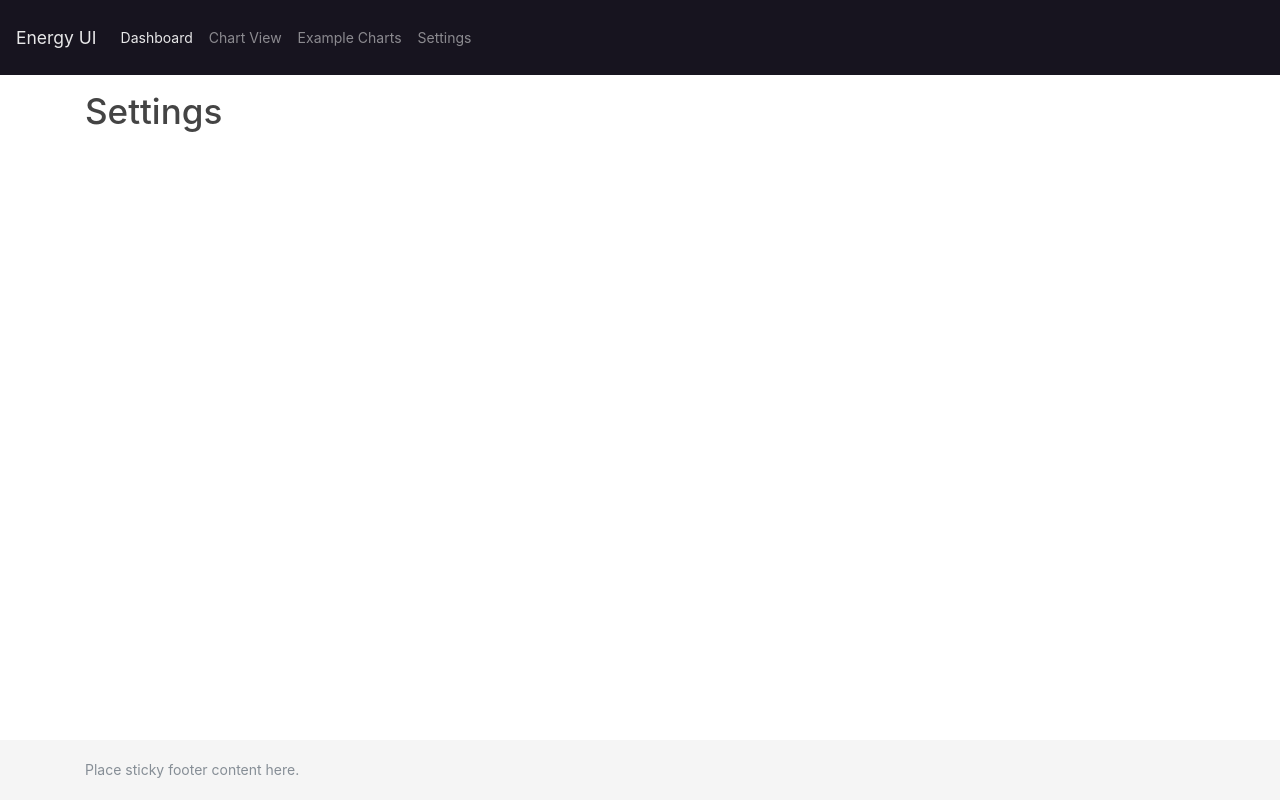
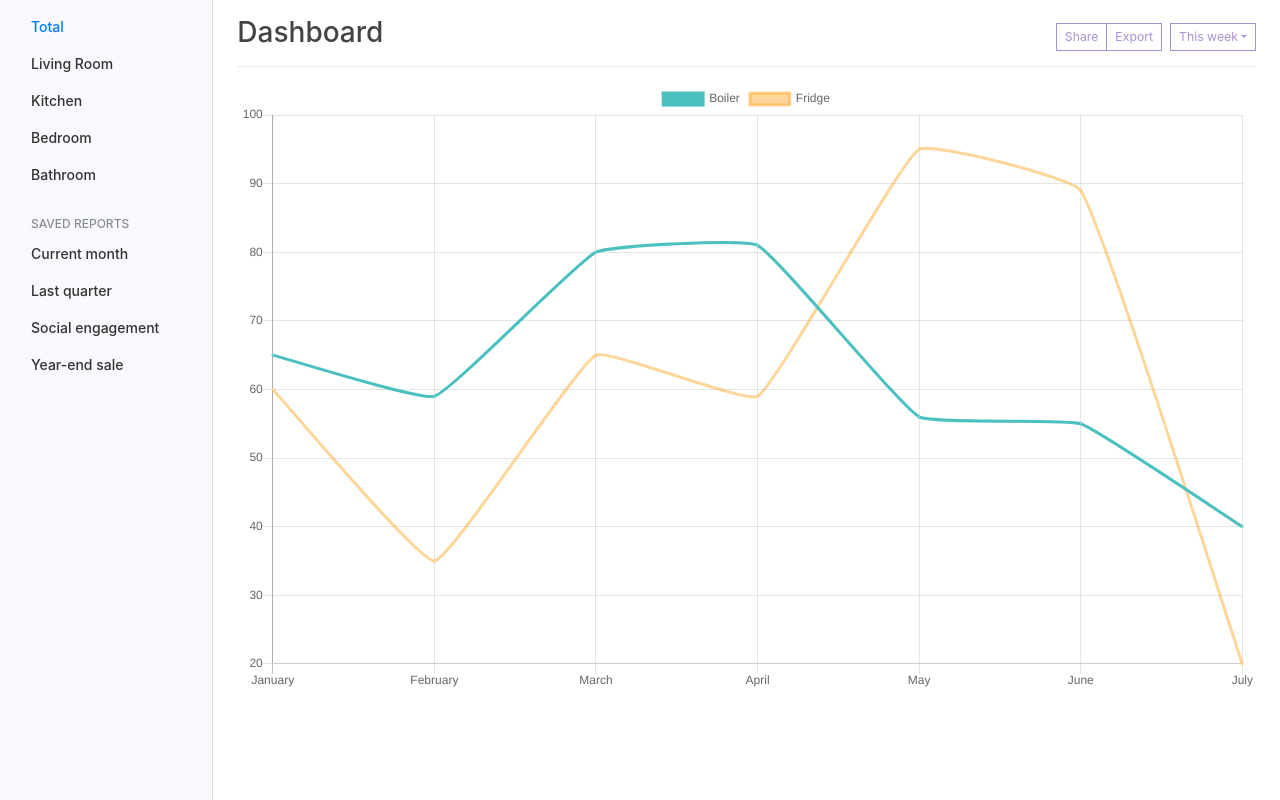
Before and after one commit to mlyczko/javascript-java-example-project, a React app: page /#/settings in a window 1280 px wide. Before the commit this address led to /#/settings. Built offline with nearby package versions, Linux system fonts and the light colour scheme; the HTML template or start-up script is replaced by a standard one.

Commit message:
Use bootstrap dashboard template

```diff
--- a/src/App.js
+++ b/src/App.js
@@ -3,30 +3,22 @@ import './css/App.css'
 import './css/custom.css'
 import { HashRouter as Router, Route } from 'react-router-dom'
 import { Navbar } from './components/navbar'
-import { Footer } from './components/footer'
 import { Dashboard } from './components/dashboard'
 import { Settings } from './components/settings'
-import { ExampleCharts } from './components/examplecharts'
-import { ChartView } from './components/chartview/chartview'
 
 
 class App extends Component {
     render() {
         return (
-            <div>
-                <Navbar />
+            <div className="container-fluid">
+                <div className="row">
+                    <Navbar />
 
-                <main id="main-content" role="main" className="container">
-                    <Router>
-                        <div>
-                            <Route exact path="/" component={Dashboard} />
-                            <Route exact path="/chartview" component={ChartView} />
-                            <Route path="/examplecharts" component={ExampleCharts} />
-                            <Route path="/settings" component={Settings} />
-                        </div>
-                    </Router>
-                </main>
-                <Footer />
+                    <main role="main" className="col-md-9 ml-sm-auto col-lg-10 px-4">
+                        <Dashboard />
+                    </main>
+
+                </div>
             </div>
         );
     }
--- a/src/components/chartview/chartview.js
+++ /dev/null
@@ -1,26 +0,0 @@
-import React from "react";
-
-import { Leftsidebar } from './leftsidebar'
-
-export class ChartView extends React.Component {
-    render() {
-        return (
-            <div>
-                <div className="row">
-                    <div className="col">
-                        <h1>Chart View</h1>
-                        <hr />
-                    </div>
-                </div>
-                <div className="row">
-                    <div className="col-2">
-                        <Leftsidebar />
-                    </div>
-                    <div className="col">
-                        Charts
-                    </div>
-                </div>
-            </div>
-        );
-    }
-}
--- a/src/components/chartview/leftsidebar.js
+++ /dev/null
@@ -1,39 +0,0 @@
-import React from "react";
-
-export class Leftsidebar extends React.Component {
-    render() {
-        return (
-            <nav id="chartviewsidebar">
-                <h4>Living Room</h4>
-                <label className="custom-control custom-checkbox">
-                    <input type="checkbox" className="custom-control-input" />
-                    <span className="custom-control-indicator"></span>
-                    TV
-                </label>
-                <label className="custom-control custom-checkbox">
-                    <input type="checkbox" className="custom-control-input" />
-                    <span className="custom-control-indicator"></span>
-                    Hifi
-                </label>
-
-                <h4>Kitchen</h4>
-                <label className="custom-control custom-checkbox">
-                    <input type="checkbox" className="custom-control-input" />
-                    <span className="custom-control-indicator"></span>
-                    Stove
-                </label>
-                <label className="custom-control custom-checkbox">
-                    <input type="checkbox" className="custom-control-input" />
-                    <span className="custom-control-indicator"></span>
-                    Fridge
-                </label>
-                <label className="custom-control custom-checkbox">
-                    <input type="checkbox" className="custom-control-input" />
-                    <span className="custom-control-indicator"></span>
-                    Oven
-                </label>
-
-            </nav>
-        );
-    }
-}
--- a/src/components/dashboard.js
+++ b/src/components/dashboard.js
@@ -1,10 +1,25 @@
 import React from "react";
+import { LineChart } from './samplecharts/line'
+import { Line } from "react-chartjs-2";
 
 export class Dashboard extends React.Component {
     render() {
-        return(
+        return (
             <div>
-                <h1>Dashboard</h1>
+                <div className="d-flex justify-content-between flex-wrap flex-md-nowrap align-items-center pt-3 pb-2 mb-3 border-bottom">
+                    <h1 className="h2">Dashboard</h1>
+                    <div className="btn-toolbar mb-2 mb-md-0">
+                        <div className="btn-group mr-2">
+                            <button className="btn btn-sm btn-outline-secondary">Share</button>
+                            <button className="btn btn-sm btn-outline-secondary">Export</button>
+                        </div>
+                        <button className="btn btn-sm btn-outline-secondary dropdown-toggle">
+                            <span data-feather="calendar"></span>
+                            This week
+                        </button>
+                    </div>
+                </div>
+                <LineChart />
             </div>
         );
     }
--- a/src/components/footer.js
+++ /dev/null
@@ -1,13 +0,0 @@
-import React from "react";
-
-export class Footer extends React.Component {
-    render() {
-        return (
-            <footer className="footer">
-                <div className="container">
-                    <span className="text-muted">Place sticky footer content here.</span>
-                </div>
-            </footer>
-        );
-    }
-}
--- a/src/components/navbar.js
+++ b/src/components/navbar.js
@@ -4,32 +4,75 @@ import { HashRouter as Router, Link } from 'react-router-dom'
 export class Navbar extends React.Component {
     render() {
         return (
-            <Router>
-                <header>
-                    <nav className="navbar navbar-expand-md navbar-dark fixed-top bg-dark">
-                        <Link to="/" className="navbar-brand">Energy UI</Link>
-                        <button className="navbar-toggler" type="button" data-toggle="collapse" data-target="#navbarCollapse" aria-controls="navbarCollapse" aria-expanded="false" aria-label="Toggle navigation">
-                            <span className="navbar-toggler-icon"></span>
-                        </button>
-                        <div className="collapse navbar-collapse" id="navbarCollapse">
-                            <ul className="navbar-nav mr-auto">
-                                <li className="nav-item active">
-                                    <Link to="/" className="nav-link">Dashboard <span className="sr-only">(current)</span></Link>
+            <nav className="col-md-2 d-none d-md-block bg-light sidebar">
+                <div className="sidebar-sticky">
+                    <ul className="nav flex-column">
+                        <li className="nav-item">
+                            <a className="nav-link active" href="#">
+                                <span data-feather="home"></span>
+                                Total <span className="sr-only">(current)</span>
+                            </a>
                         </li>
                         <li className="nav-item">
-                                    <Link to="/chartview" className="nav-link">Chart View</Link>
+                            <a className="nav-link" href="#">
+                                <span data-feather="file"></span>
+                                Living Room
+                </a>
                         </li>
                         <li className="nav-item">
-                                    <Link to="/examplecharts" className="nav-link">Example Charts</Link>
+                            <a className="nav-link" href="#">
+                                <span data-feather="shopping-cart"></span>
+                                Kitchen
+                </a>
                         </li>
                         <li className="nav-item">
-                                <Link to="/settings" className="nav-link">Settings</Link>
+                            <a className="nav-link" href="#">
+                                <span data-feather="users"></span>
+                                Bedroom
+                </a>
+                        </li>
+                        <li className="nav-item">
+                            <a className="nav-link" href="#">
+                                <span data-feather="bar-chart-2"></span>
+                                Bathroom
+                </a>
+                        </li>
+                    </ul>
+
+                    <h6 className="sidebar-heading d-flex justify-content-between align-items-center px-3 mt-4 mb-1 text-muted">
+                        <span>Saved reports</span>
+                        <a className="d-flex align-items-center text-muted" href="#">
+                            <span data-feather="plus-circle"></span>
+                        </a>
+                    </h6>
+                    <ul className="nav flex-column mb-2">
+                        <li className="nav-item">
+                            <a className="nav-link" href="#">
+                                <span data-feather="file-text"></span>
+                                Current month
+                </a>
+                        </li>
+                        <li className="nav-item">
+                            <a className="nav-link" href="#">
+                                <span data-feather="file-text"></span>
+                                Last quarter
+                </a>
+                        </li>
+                        <li className="nav-item">
+                            <a className="nav-link" href="#">
+                                <span data-feather="file-text"></span>
+                                Social engagement
+                </a>
+                        </li>
+                        <li className="nav-item">
+                            <a className="nav-link" href="#">
+                                <span data-feather="file-text"></span>
+                                Year-end sale
+                </a>
                         </li>
                     </ul>
                 </div>
             </nav>
-                </header>
-            </Router>
         );
     }
 }
--- a/src/css/custom.css
+++ b/src/css/custom.css
@@ -1,40 +1,105 @@
-/* Sticky footer styles
+/* Dashboard Template Style
 -------------------------------------------------- */
-html {
-    position: relative;
-    min-height: 100%;
+body {
+  font-size: .875rem;
+}
+
+.feather {
+  width: 16px;
+  height: 16px;
+  vertical-align: text-bottom;
+}
+
+/*
+ * Sidebar
+ */
+
+.sidebar {
+  position: fixed;
+  top: 0;
+  bottom: 0;
+  left: 0;
+  z-index: 100; /* Behind the navbar */
+  box-shadow: inset -1px 0 0 rgba(0, 0, 0, .1);
+}
+
+.sidebar-sticky {
+  position: relative;
+  top: 0;
+  height: calc(100vh - 48px);
+  padding-top: .5rem;
+  overflow-x: hidden;
+  overflow-y: auto; /* Scrollable contents if viewport is shorter than content. */
+}
+
+@supports ((position: -webkit-sticky) or (position: sticky)) {
+  .sidebar-sticky {
+    position: -webkit-sticky;
+    position: sticky;
   }
-  body {
-    /* Margin bottom by footer height */
-    margin-bottom: 60px;
-  }
-  .footer {
-    position: absolute;
-    bottom: 0;
-    width: 100%;
-    /* Set the fixed height of the footer here */
-    height: 60px;
-    line-height: 60px; /* Vertically center the text there */
-    background-color: #f5f5f5;
-  }
+}
+
+.sidebar .nav-link {
+  font-weight: 500;
+  color: #333;
+}
+
+.sidebar .nav-link .feather {
+  margin-right: 4px;
+  color: #999;
+}
+
+.sidebar .nav-link.active {
+  color: #007bff;
+}
+
+.sidebar .nav-link:hover .feather,
+.sidebar .nav-link.active .feather {
+  color: inherit;
+}
+
+.sidebar-heading {
+  font-size: .75rem;
+  text-transform: uppercase;
+}
+
+/*
+ * Navbar
+ */
+
+.navbar-brand {
+  padding-top: .75rem;
+  padding-bottom: .75rem;
+  font-size: 1rem;
+  background-color: rgba(0, 0, 0, .25);
+  box-shadow: inset -1px 0 0 rgba(0, 0, 0, .25);
+}
+
+.navbar .form-control {
+  padding: .75rem 1rem;
+  border-width: 0;
+  border-radius: 0;
+}
+
+.form-control-dark {
+  color: #fff;
+  background-color: rgba(255, 255, 255, .1);
+  border-color: rgba(255, 255, 255, .1);
+}
+
+.form-control-dark:focus {
+  border-color: transparent;
+  box-shadow: 0 0 0 3px rgba(255, 255, 255, .25);
+}
+
+/*
+ * Utilities
+ */
+
+.border-top { border-top: 1px solid #e5e5e5; }
+.border-bottom { border-bottom: 1px solid #e5e5e5; }
 
 
-  /* Custom page CSS
-  -------------------------------------------------- */
-  /* Not required for template or sticky footer method. */
-
-  #main-content {
-    padding: 90px 15px 0;
-  }
-
-  .footer > .container {
-    padding-right: 15px;
-    padding-left: 15px;
-  }
-
-  code {
-    font-size: 80%;
-  }
 
 /* custom checkbox */
   .custom-checkbox {
```
Lines whose indentation alone changed are shown as unchanged.
